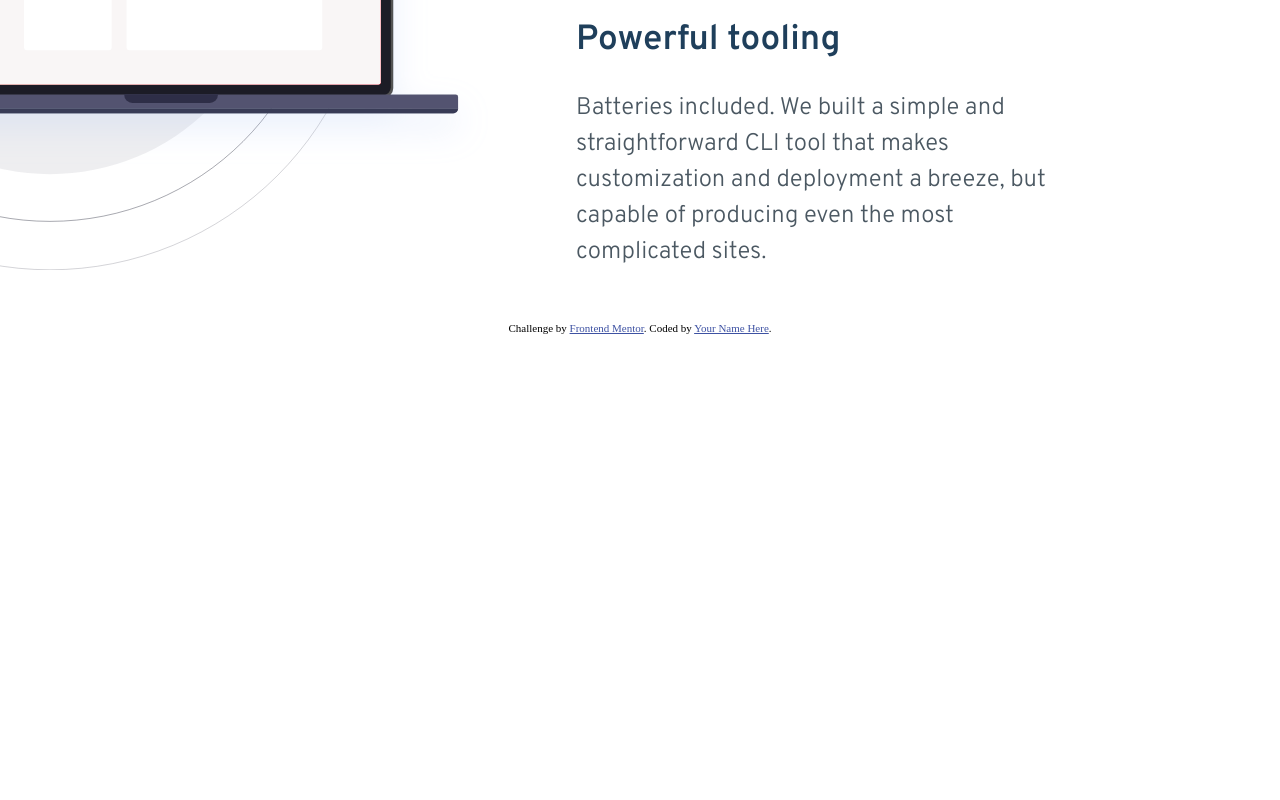
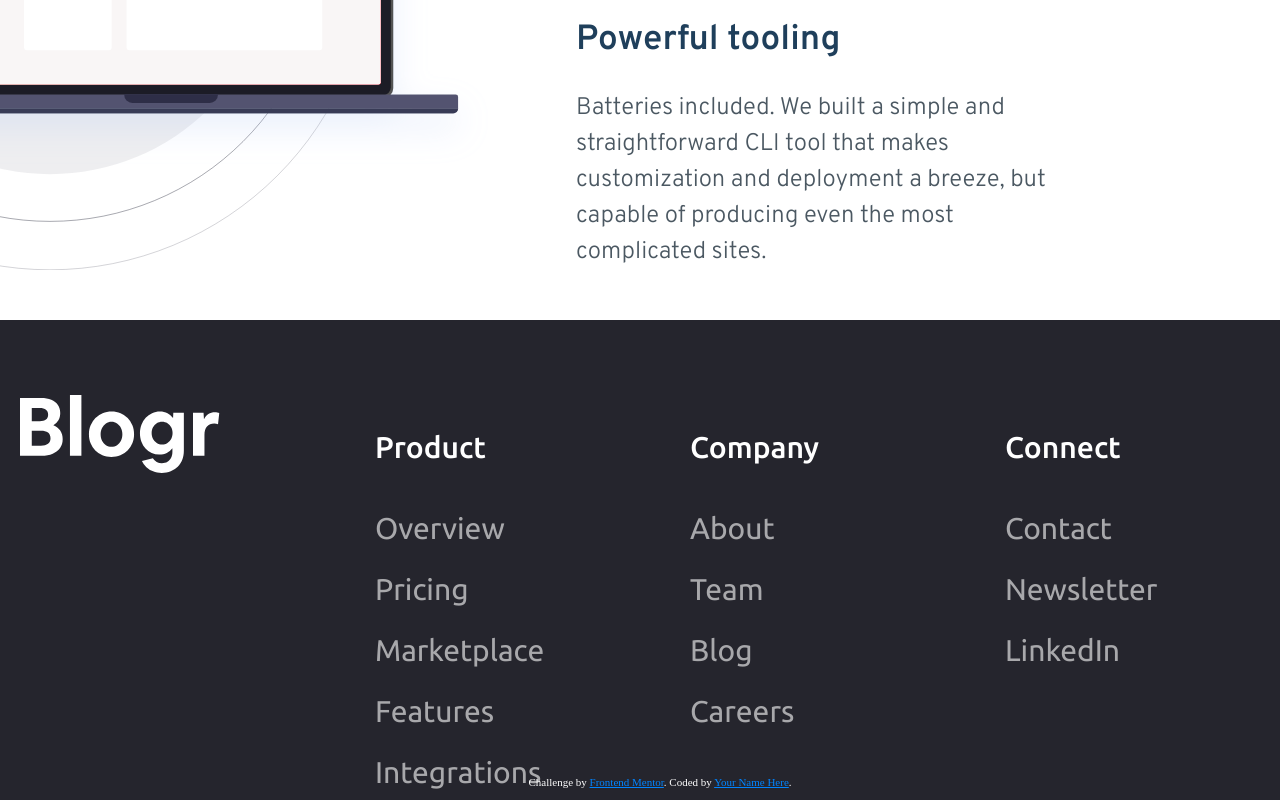
Before and after one commit to Skolpionek/BLOGR_LandingPageMain, a plain HTML site: page index.html in a window 1280 px wide. Shown: the part 2455-3255 px from the top of the page. Before the commit the page ends 2792 px from the top, so only its background shows below. Drawn offline with Linux system fonts and the light colour scheme.

Commit message:
Make footer

```diff
--- a/index.html
+++ b/index.html
@@ -8,10 +8,6 @@
   <title>Frontend Mentor | [Blogr]</title>
 
   <!-- Feel free to remove these styles or customise in your own stylesheet 👍 -->
-  <style>
-    .attribution { font-size: 11px; text-align: center; }
-    .attribution a { color: hsl(228, 45%, 44%); }
-  </style>
 </head>
 <body>
   <div class="backgroundImage">
@@ -131,6 +127,36 @@
       </article>
     </section>
   </main>
+  <footer>
+    <div class="logoContainer">
+      <img class="logo" src="./images/logo.svg" alt="">
+    </div>
+    <ul>
+      <li class="title">Product</li>
+      <li>Overview</li>
+      <li>Pricing</li>
+      <li>Marketplace</li>
+      <li>Features</li>
+      <li>Integrations</li>
+    </ul>
+    <ul>
+      <li class="title">Company</li>
+      <li>About</li>
+      <li>Team</li>
+      <li>Blog</li>
+      <li>Careers</li>
+    </ul>
+    <ul>
+      <li class="title">Connect</li>
+      <li>Contact</li>
+      <li>Newsletter</li>
+      <li>LinkedIn</li>
+    </ul>
+    <div class="attribution">
+      Challenge by <a href="https://www.frontendmentor.io?ref=challenge" target="_blank">Frontend Mentor</a>.
+      Coded by <a href="#">Your Name Here</a>.
+    </div>
+  </footer>
 
 
 
@@ -148,10 +174,7 @@
 
 
 
-  <div class="attribution">
-    Challenge by <a href="https://www.frontendmentor.io?ref=challenge" target="_blank">Frontend Mentor</a>.
-    Coded by <a href="#">Your Name Here</a>.
-  </div>
+
   <script src="./js/index.js"></script>
 </body>
 </html>
--- /dev/null
+++ b/style/layout/_footer.scss
@@ -0,0 +1,52 @@
+footer{
+   background-color: $VeryDarkBlackBlue;
+   height: 60vh;
+   display: flex;
+   padding-top: 75px;
+   padding-left: 20px;
+   .logoContainer{
+      width: 25%;
+      .logo{
+         width: 200px;
+      }
+   }
+   ul{
+      width: 25%;
+      font-family: $Ubuntu;
+      color: $White;
+
+      display: flex;
+      flex-direction: column;
+      gap: 1rem;
+      font-size: 30px;
+      li{
+         font-weight: $Ubuntu1;
+         opacity: 0.6;
+         list-style: none;
+         cursor: pointer;
+         &:hover{
+            text-decoration: underline;
+         }
+      }
+      .title{
+         font-weight: $Ubuntu2;
+         opacity: 1;
+         margin-bottom: 20px;
+         cursor: text;
+         &:hover{
+            text-decoration: none;
+         }
+      }
+   }
+   .attribution{
+      color: $White;
+      font-size: 11px;
+      display: inline-block;
+      text-align: center;
+      width: 100%;
+      position: absolute;
+      margin: auto;
+      bottom: 10px;
+      a { color: hsl(209, 100%, 50%);}
+   }
+}
--- a/style/style.scss
+++ b/style/style.scss
@@ -3,6 +3,7 @@
 @import './layout/navbar';
 @import './layout/header';
 @import './layout/main';
+@import './layout/footer';
 
 .backgroundImage{
    .BGIMG{
```
Also changed, not shown: style/style.css, 1 other file.
